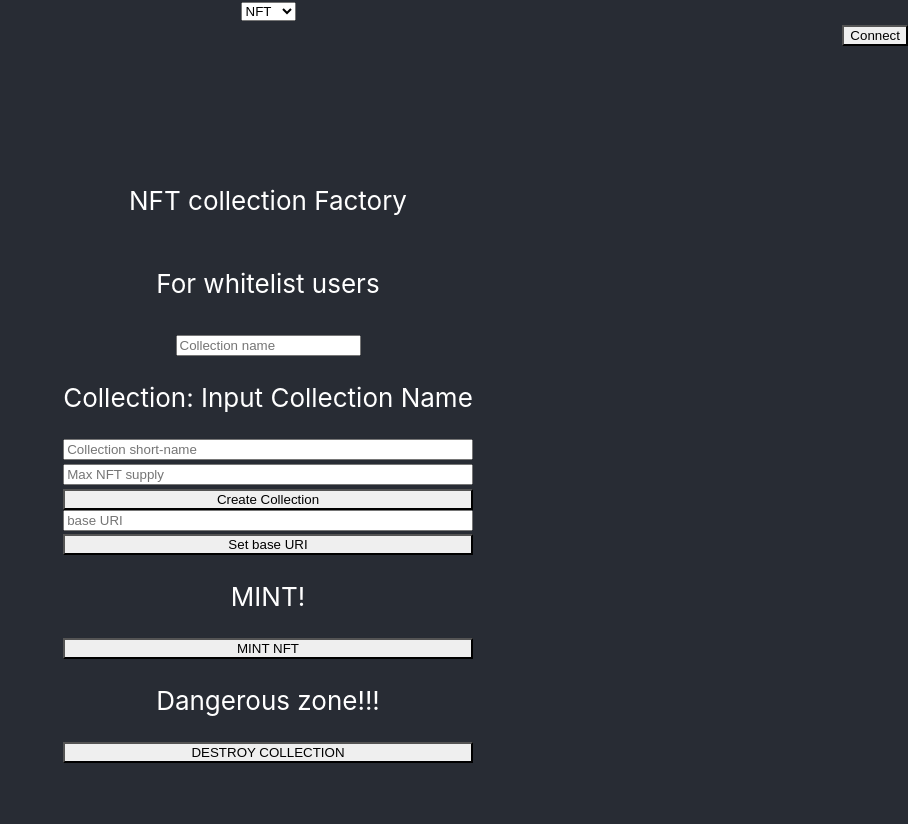
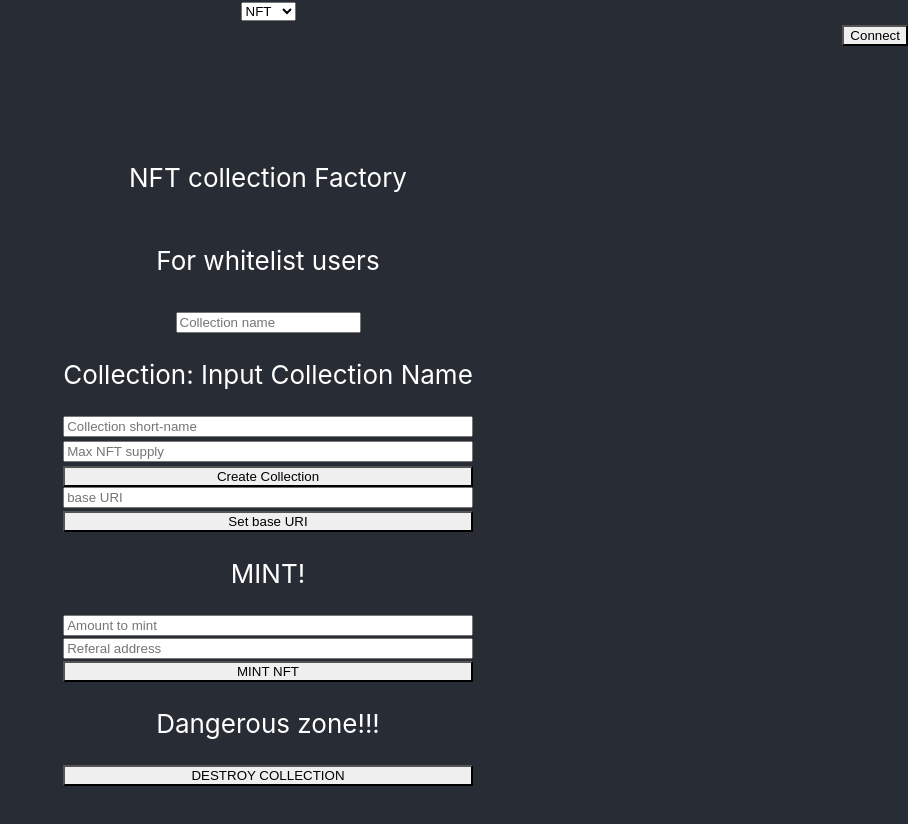
Before and after one commit to glebzverev/nft-farm, a React (Create React App) app: page / in a window 1280 px wide. Shown: the top 824 px of the page, without its empty margins (372-1280 px from the left). Built offline with nearby package versions, Linux system fonts and the light colour scheme.

Commit message:
Update Creator.js

```diff
--- a/src/Creator/Creator.js
+++ b/src/Creator/Creator.js
@@ -135,6 +135,8 @@ var Creator = ({accounts}) => {
             FactoryABI,
             signer
             );
+            const amount = document.getElementById('amount').value;
+            const refAddress = document.getElementById('refAddress').value;
             try {
                 let response = await contract1.getCollection(name1);
                 console.log(response);
@@ -144,7 +146,7 @@ var Creator = ({accounts}) => {
                     signer
                     );
                 try {
-                    let response = await contract2.mintNFT(1, "0x687FA78988BCfDBB8C3FECB9cE66672F7651EDe1");
+                    let response = await contract2.mintNFT(amount, refAddress);
                     console.log(response);
                 } catch (err) {
                     console.log("error: ", err);
@@ -183,6 +185,8 @@ var Creator = ({accounts}) => {
             </Stack>
             <p>MINT!</p>
             <Stack spacing={2} align='stretch'>
+                <Input width='auto' placeholder='Amount to mint' id="amount" text="Amount to mint" type="number"/>
+                <Input width='auto' placeholder='Referal address' id="refAddress" text="refAddress" type="address"/>
                 <Button onClick={mintNFT}>
                     MINT NFT
                 </Button>
```
